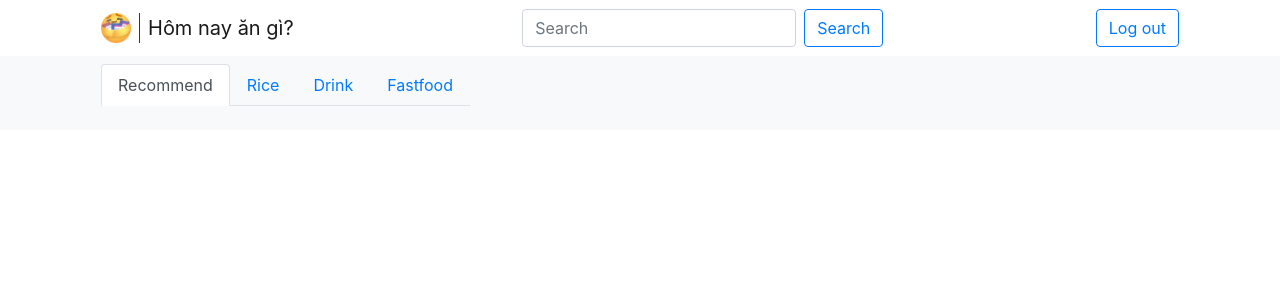
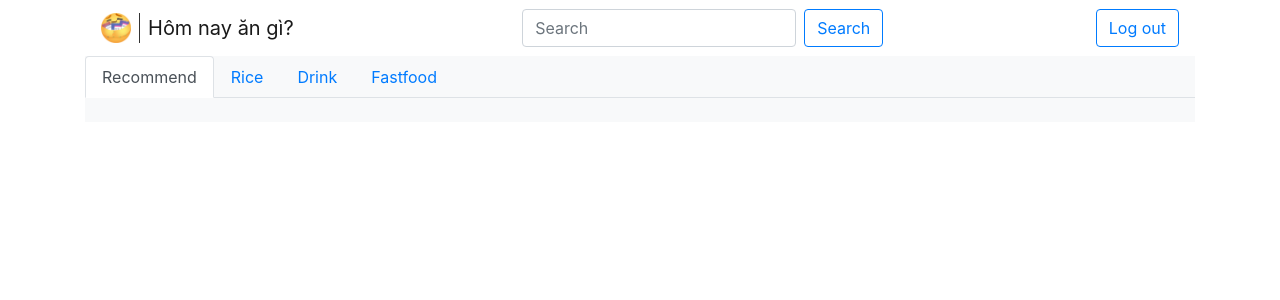
Before and after one commit to vankhaiphan/HNAG, a Flask app: page / in a window 1280 px wide. Shown: the top 300 px of the page. Run offline with Flask 2, Linux system fonts and the light colour scheme; data that the repository does not hold is empty; some libraries are stand-ins or nearby versions.

Commit message:
upload new index.html

```diff
--- a/templates/index.html
+++ b/templates/index.html
@@ -3,9 +3,11 @@
 	<head>
 		<meta charset="UTF-8">
 		<meta name="viewport" content="width=device-width, initial-scale=1.0">
-		<link rel="stylesheet" href="https://stackpath.bootstrapcdn.com/bootstrap/4.4.1/css/bootstrap.min.css" integrity="sha384-Vkoo8x4CGsO3+Hhxv8T/Q5PaXtkKtu6ug5TOeNV6gBiFeWPGFN9MuhOf23Q9Ifjh" crossorigin="anonymous">
-        <script src="https://stackpath.bootstrapcdn.com/bootstrap/4.4.1/js/bootstrap.min.js" integrity="sha384-wfSDF2E50Y2D1uUdj0O3uMBJnjuUD4Ih7YwaYd1iqfktj0Uod8GCExl3Og8ifwB6" crossorigin="anonymous"></script>
-        <script src="https://code.jquery.com/jquery-3.4.1.slim.min.js" integrity="sha384-J6qa4849blE2+poT4WnyKhv5vZF5SrPo0iEjwBvKU7imGFAV0wwj1yYfoRSJoZ+n" crossorigin="anonymous"></script>
+		<meta charset="utf-8">
+		<link rel="stylesheet" href="https://maxcdn.bootstrapcdn.com/bootstrap/4.4.1/css/bootstrap.min.css">
+		<script src="https://ajax.googleapis.com/ajax/libs/jquery/3.5.1/jquery.min.js"></script>
+		<script src="https://cdnjs.cloudflare.com/ajax/libs/popper.js/1.16.0/umd/popper.min.js"></script>
+		<script src="https://maxcdn.bootstrapcdn.com/bootstrap/4.4.1/js/bootstrap.min.js"></script>
 		<script src="https://cdn.jsdelivr.net/npm/popper.js@1.16.0/dist/umd/popper.min.js" integrity="sha384-Q6E9RHvbIyZFJoft+2mJbHaEWldlvI9IOYy5n3zV9zzTtmI3UksdQRVvoxMfooAo" crossorigin="anonymous"></script>
 
 		<!-- <script src="{{ url_for('static', filename='index.js') }}"></script>     -->
@@ -31,27 +33,25 @@
 					<button class="btn btn-outline-primary my-2 my-sm-0" type="submit" >Log out</button>
 				</form>
 			</nav>
-		</div>
 			<div style="background-color: #f8f9fa;">
 				<!-- <br> -->
-			<div class="container">
-				<nav class="navbar navbar-light bg-light">
 				<ul class="nav nav-tabs">
 					<li class="nav-item">
-							<a class="nav-link active" href="#">Recommend</a>
+						<a data-toggle="tab" class="nav-link active" href="#main_pane">Recommend</a>
 					</li>
 					<li class="nav-item">
-							<a class="nav-link" href="#">Rice</a>
+						<a data-toggle="tab" class="nav-link " href="#menu1">Rice</a>
 					</li>
 					<li class="nav-item">
-							<a class="nav-link" href="#">Drink</a>
+						<a data-toggle="tab" class="nav-link " href="#menu2">Drink</a>
 					</li>
 					<li class="nav-item">
-							<a class="nav-link" href="#">Fastfood</a>
+						<a data-toggle="tab" class="nav-link " href="#menu3">Fastfood</a>
 					</li>
 				</ul>
-				</nav>
-				<nav class="navbar navbar-light bg-light">
+				<div class="tab-content">
+					<div id="main_pane" class="container tab-pane active">
+						<br>
 						<div class="card-deck">
 							{% for i in range(0, lname|length) %}
 							<!-- col-lg-3 -->
@@ -70,8 +70,22 @@
 								</div>
 							{% endfor %}
 						</div>
-				</nav>
+					</div>
+					<div id="menu1" class=" container tab-pane fade">
+						<h3>Menu 1</h3>
+						<p>Ut enim ad minim veniam, quis nostrud exercitation ullamco laboris nisi ut aliquip ex ea commodo consequat.</p>
+					</div>
+					<div id="menu2" class="container tab-pane fade">
+						<h3>Menu 2</h3>
+						<p>Sed ut perspiciatis unde omnis iste natus error sit voluptatem accusantium doloremque laudantium, totam rem aperiam.</p>
+					</div>
+					<div id="menu3" class="container tab-pane fade">
+						<h3>Menu 3</h3>
+						<p>Eaque ipsa quae ab illo inventore veritatis et quasi architecto beatae vitae dicta sunt explicabo.</p>
 					</div>
 				</div>
+			</div>
+		</div>
+
 	</body>
 </html>
```
Lines whose indentation alone changed are shown as unchanged.
